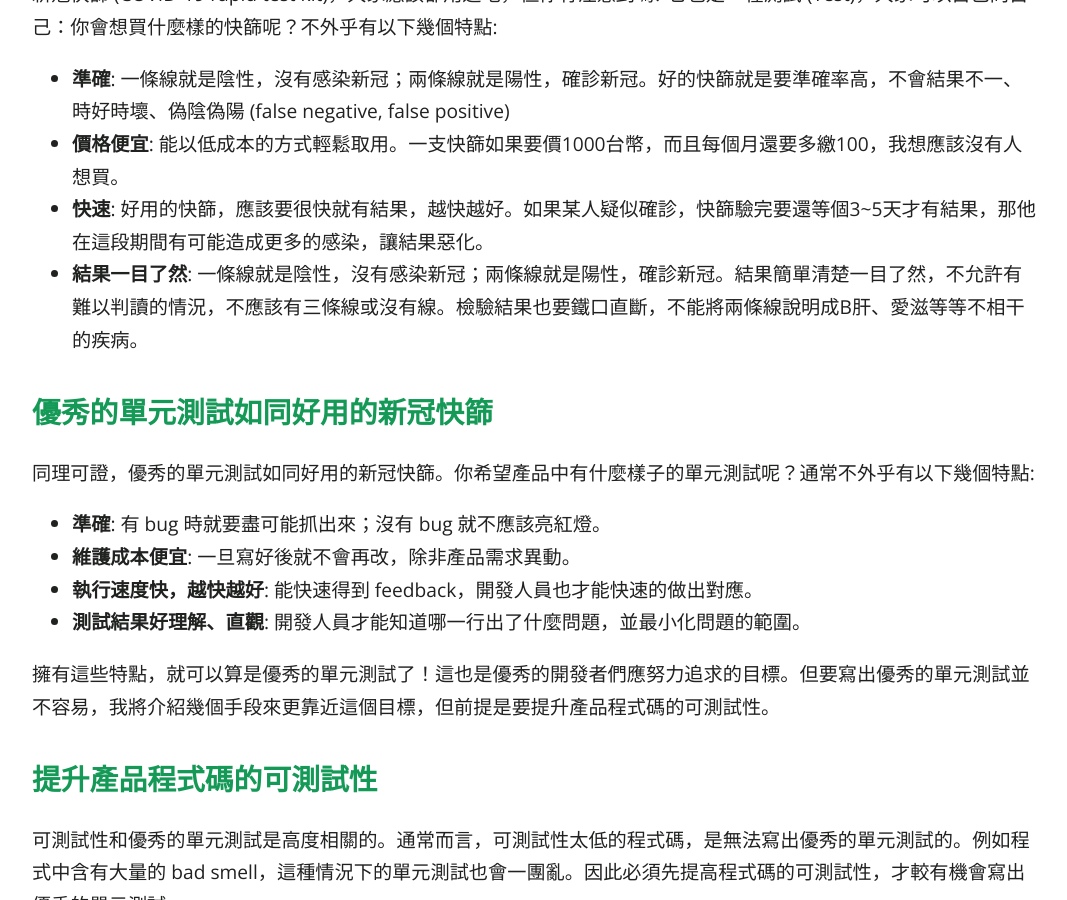
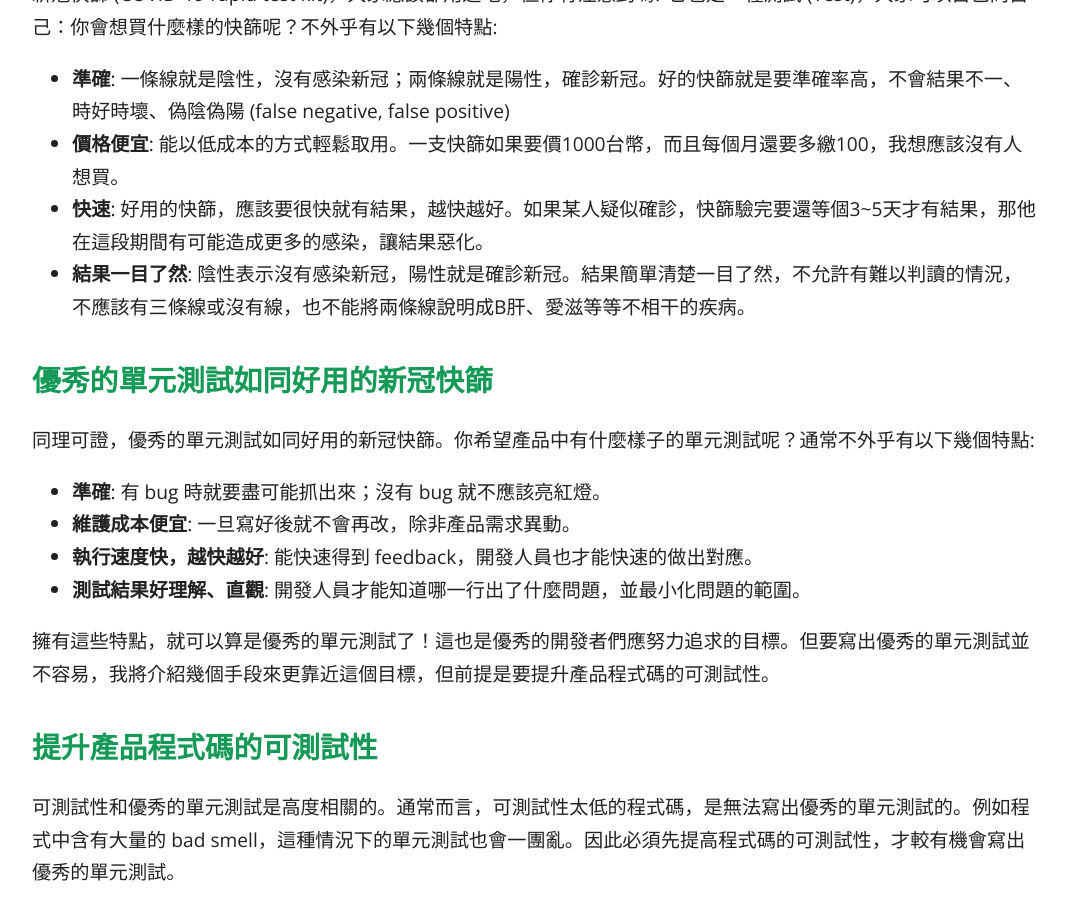
Before and after one commit to KaiSheng714/KaiSheng714.github.io, a Jekyll site: the page built from _posts/2022-09-19-good-unit-test.md, in a window 1280 px wide and 900 px high, scrolled down 1687 px. Shown: the whole window, without its empty margins (104-1171 px from the left). Built offline with Jekyll 4.4.1, drawn with Linux system fonts in a browser that asks for light colours; comment, search, counter and statistics services are not loaded.

Commit message:
good-unit-test

```diff
--- a/_posts/2022-09-19-good-unit-test.md
+++ b/_posts/2022-09-19-good-unit-test.md
@@ -35,7 +35,7 @@ image: /assets/image/good-unit-test.png
 - **準確**: 一條線就是陰性，沒有感染新冠；兩條線就是陽性，確診新冠。好的快篩就是要準確率高，不會結果不一、時好時壞、偽陰偽陽 (false negative, false positive)
 - **價格便宜**: 能以低成本的方式輕鬆取用。一支快篩如果要價1000台幣，而且每個月還要多繳100，我想應該沒有人想買。
 - **快速**: 好用的快篩，應該要很快就有結果，越快越好。如果某人疑似確診，快篩驗完要還等個3~5天才有結果，那他在這段期間有可能造成更多的感染，讓結果惡化。
-- **結果一目了然**: 一條線就是陰性，沒有感染新冠；兩條線就是陽性，確診新冠。結果簡單清楚一目了然，不允許有難以判讀的情況，不應該有三條線或沒有線。檢驗結果也要鐵口直斷，不能將兩條線說明成B肝、愛滋等等不相干的疾病。
+- **結果一目了然**: 陰性表示沒有感染新冠，陽性就是確診新冠。結果簡單清楚一目了然，不允許有難以判讀的情況，不應該有三條線或沒有線，也不能將兩條線說明成B肝、愛滋等等不相干的疾病。
 
 ## **優秀的單元測試如同好用的新冠快篩**
 同理可證，優秀的單元測試如同好用的新冠快篩。你希望產品中有什麼樣子的單元測試呢？通常不外乎有以下幾個特點:
```
